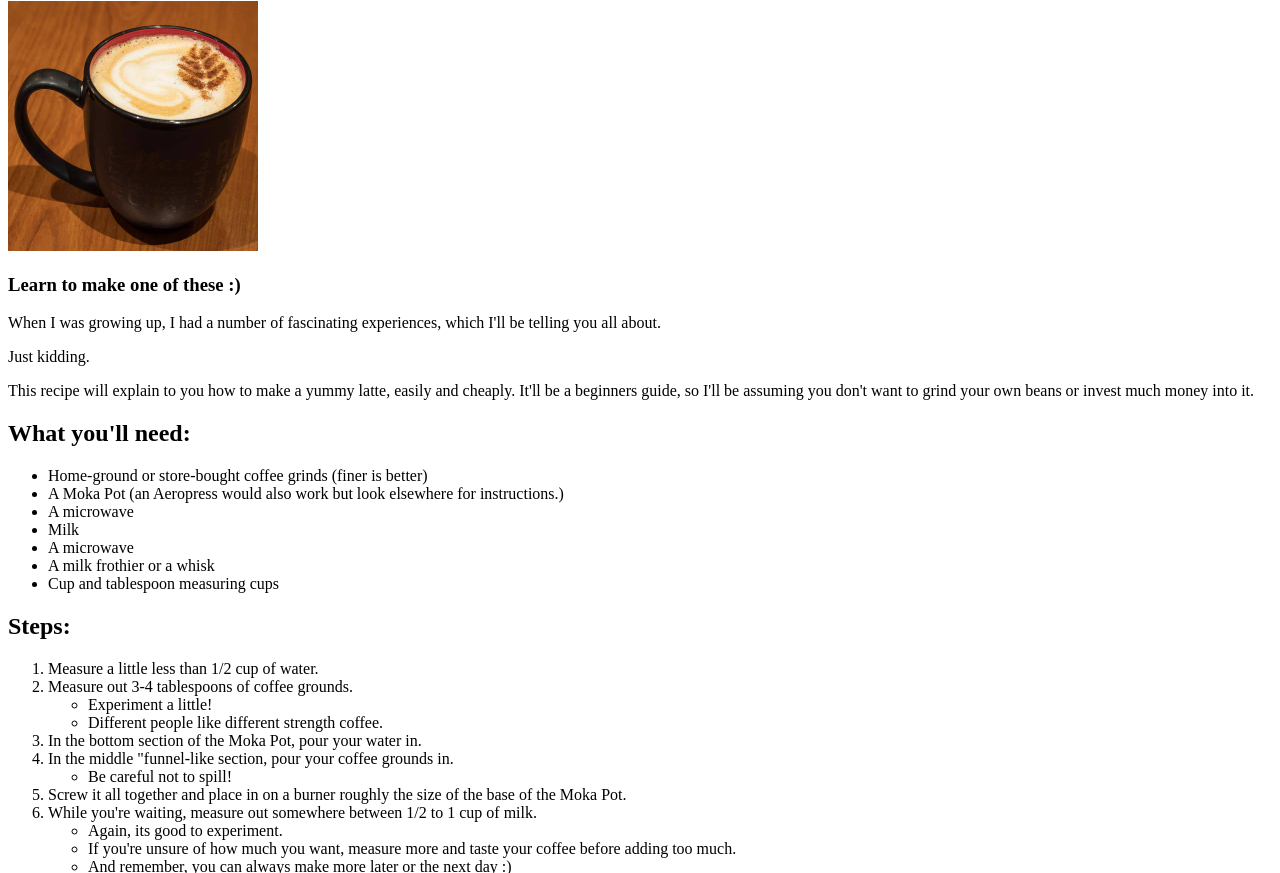
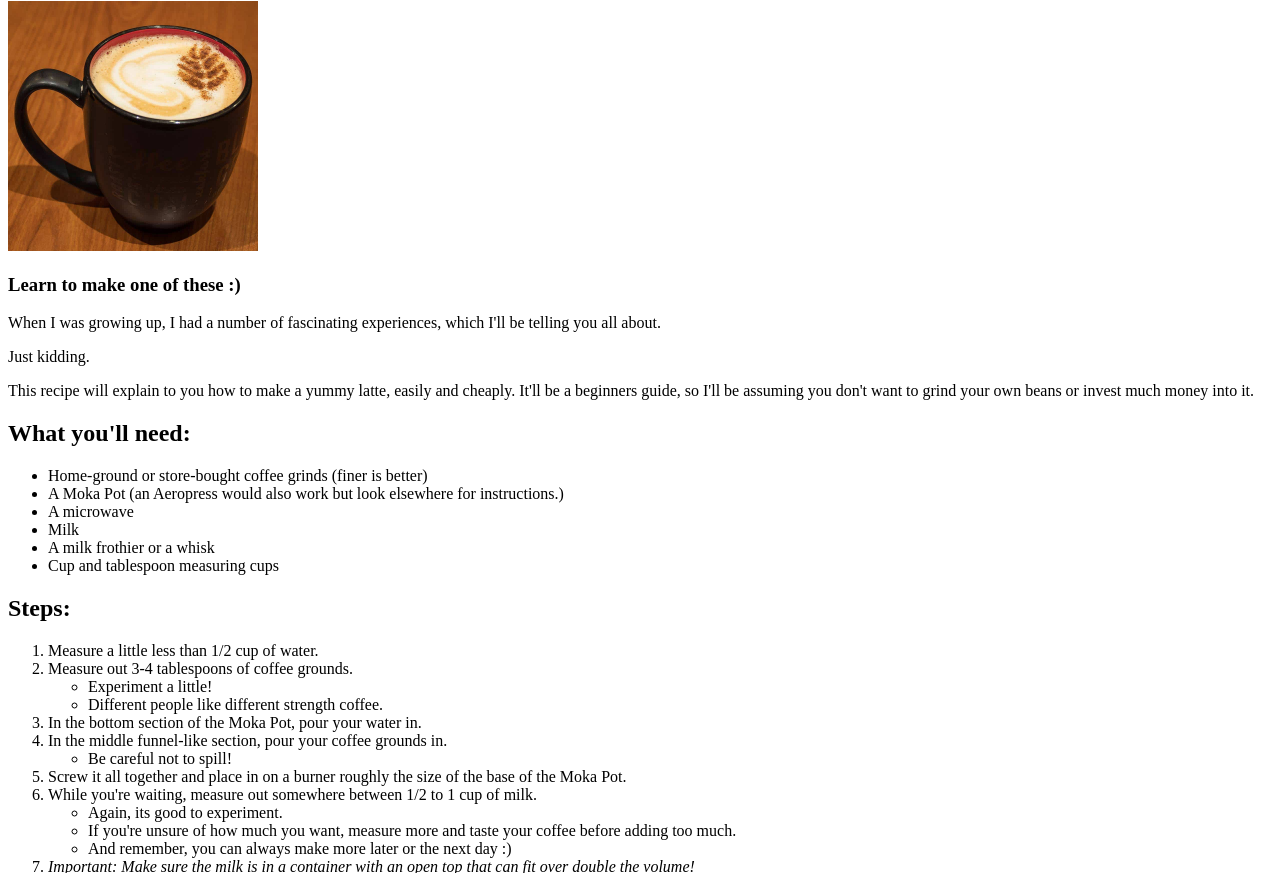
Before and after one commit to Lunarnovaa/odin-recipes, a plain HTML site: page recipes/latte.html in a window 1280 px wide. Shown: the part 79-952 px from the top of the page. Drawn offline with Linux system fonts and the light colour scheme.

Commit message:
Typo:Remove Duplicate Microwave

```diff
--- a/recipes/latte.html
+++ b/recipes/latte.html
@@ -25,7 +25,6 @@
         <li>A Moka Pot (an Aeropress would also work but look elsewhere for instructions.)</li>
         <li>A microwave</li>
         <li>Milk</li>
-        <li>A microwave</li>
         <li>A milk frothier or a whisk</li>
         <li>Cup and tablespoon measuring cups</li>
     </ul>
@@ -38,7 +37,7 @@
                 <li>Different people like different strength coffee.</li>
             </ul>
         <li>In the bottom section of the Moka Pot, pour your water in.</li>
-        <li>In the middle "funnel-like section, pour your coffee grounds in.</li>
+        <li>In the middle funnel-like section, pour your coffee grounds in.</li>
             <ul>
                 <li>Be careful not to spill!</li>
             </ul>
```
